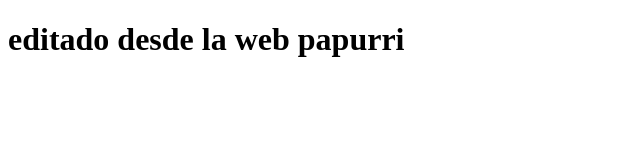
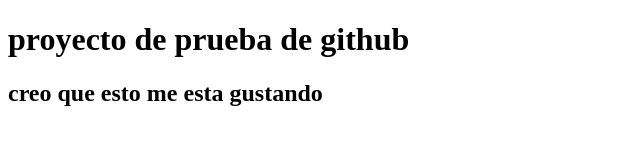
Before and after one commit to Juantrrs08/Juantrrs.github.io, a plain HTML site: page index.html in a window 1280 px wide. Shown: the whole page, without its empty margins (0-640 px from the left). Drawn offline with Linux system fonts and the light colour scheme.

Commit message:
Update index.html

```diff
--- a/index.html
+++ b/index.html
@@ -3,9 +3,10 @@
 <head>
     <meta charset="UTF-8">
     <meta name="viewport" content="width=device-width, initial-scale=1.0">
-    <title>Documento editado desde la web</title>
+    <title>Proyectito</title>
 </head>
 <body>
-    <h1>editado desde la web papurri</h1>
+    <h1>proyecto de prueba de github</h1>
+    <h2>creo que esto me esta gustando</h2>
 </body>
 </html>
```
